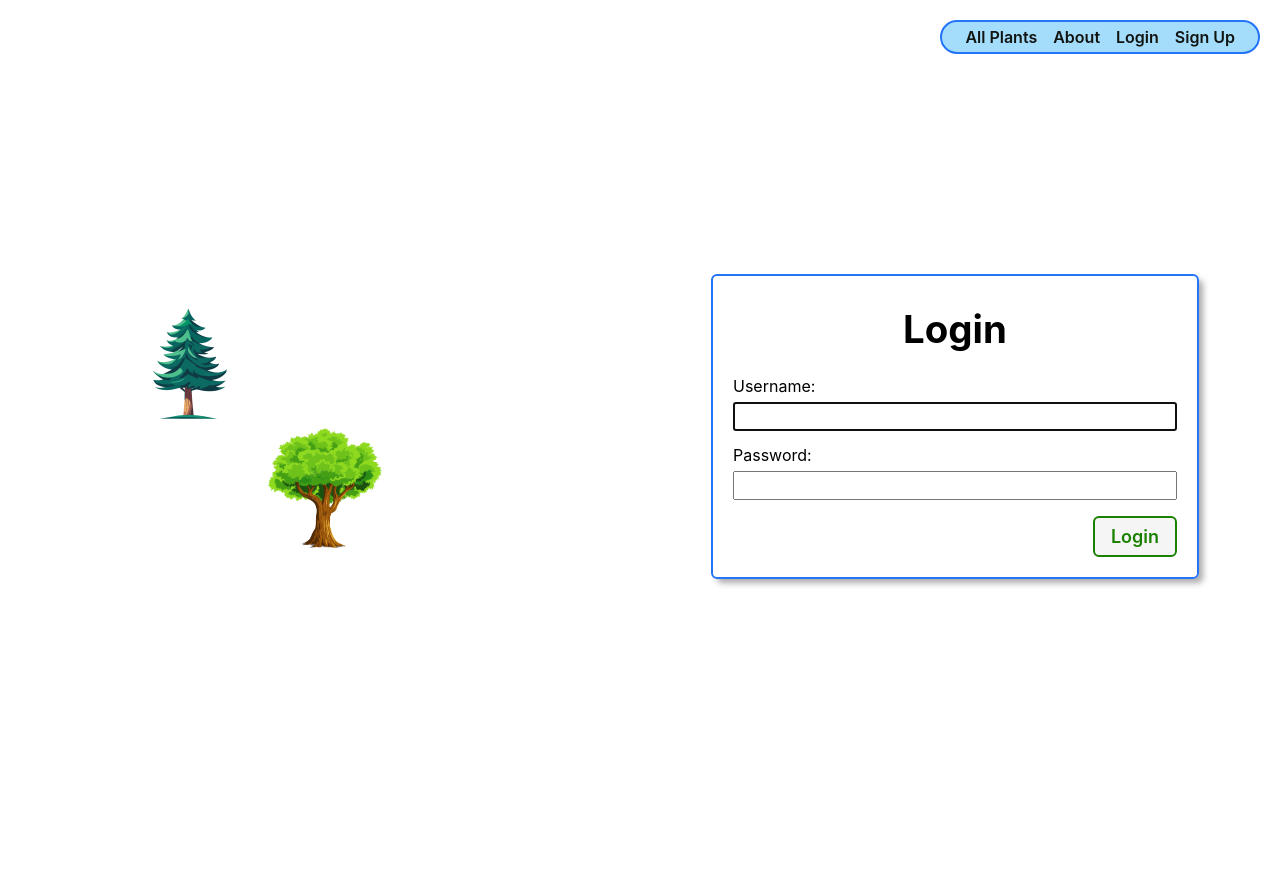
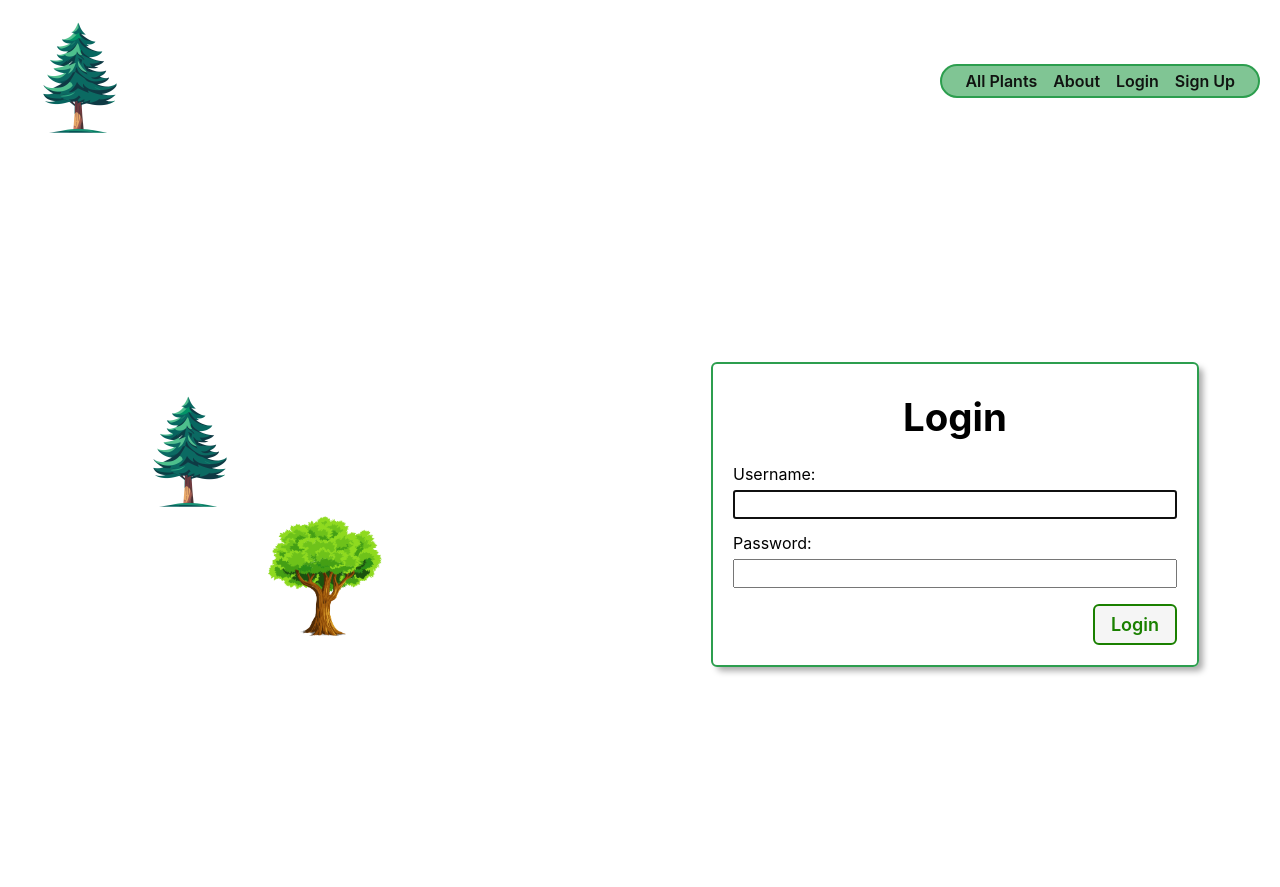
Before and after one commit to Bpost129/green-room, a Django app: page / in a window 1280 px wide. Before the commit the page ends 586 px from the top, so only its background shows below. Run offline with Django 4.2, Linux system fonts and the light colour scheme.

Commit message:
make changes for local development, begin altering stylings

```diff
--- a/docker-compose.yaml
+++ b/docker-compose.yaml
@@ -1,8 +1,8 @@
 services:
   web:
     build: .
-    command: python manage.py runserver 0.0.0.0:3000
+    command: python manage.py runserver 0.0.0.0:8000
     volumes:
       - .:/code
     ports:
-      - "3000:3000"
+      - "8000:8000"
--- a/main_app/static/css/base.css
+++ b/main_app/static/css/base.css
@@ -26,11 +26,11 @@ body {
     'Oxygen', 'Ubuntu', 'Cantarell', 'Fira Sans', 'Droid Sans',
     'Helvetica Neue', sans-serif;
   min-height: 100vh;
-  --nav-bg: rgba(104, 197, 248, .7);
-  --nav-bg-ff: rgba(104, 197, 248, .9);
-  --borders: rgb(36, 116, 248) solid 2px;
+  --nav-bg: rgba(44, 158, 78, .7);
+  --nav-bg-ff: rgba(44, 158, 78, 0.9);
+  --borders: rgb(44, 158, 78) solid 2px;
   --text-color: rgb(17, 20, 17);
-  --link-hover-color: rgb(16, 56, 158);
+  --link-hover-color: rgb(21, 108, 47);
   --button-bg: rgb(245, 245, 245);
   --button-bg-hover: rgb(226, 226, 226);
   --submit: rgb(26, 128, 0);
@@ -79,7 +79,7 @@ nav a {
 }
 
 nav a:hover {
-  color: var(--link-hover-color)
+  color: white;/*var(--link-hover-color) */
 }
 
 nav ul {
@@ -245,7 +245,10 @@ nav li {
     margin: 0;
     background: var(--nav-bg-ff);
     border: var(--borders);
+    /* border-left: var(--borders);
+    border-bottom: var(--borders); */
     border-radius: 18px;
+    /* box-shadow: 10px 0 0 rgba(44, 158, 78, .6); */
   }
 
   nav {
@@ -267,7 +270,7 @@ nav li {
 
     nav,
     .header-logo-container {
-      background: rgba(104, 197, 248, .6);
+      background: rgba(44, 158, 78, .6);
       -webkit-backdrop-filter: blur(3px);
       backdrop-filter: blur(3px);
     }
--- a/main_app/templates/base.html
+++ b/main_app/templates/base.html
@@ -18,7 +18,7 @@
 </head>
 <body>
   <header>
-    <div class="header-logo-container">
+    <div >
       <a href="{% url 'home' %}">
         <img
           src="{% static 'images/logo-tree2.png' %}"
```
